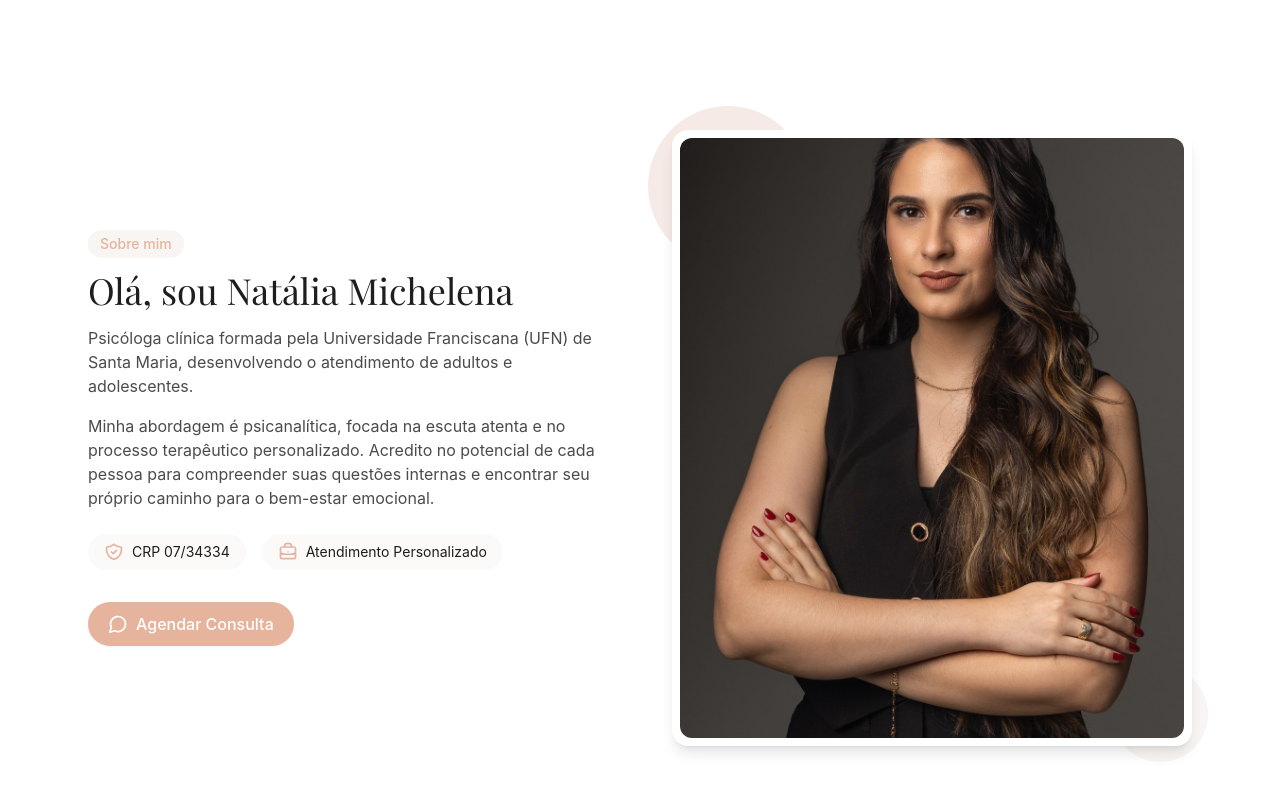
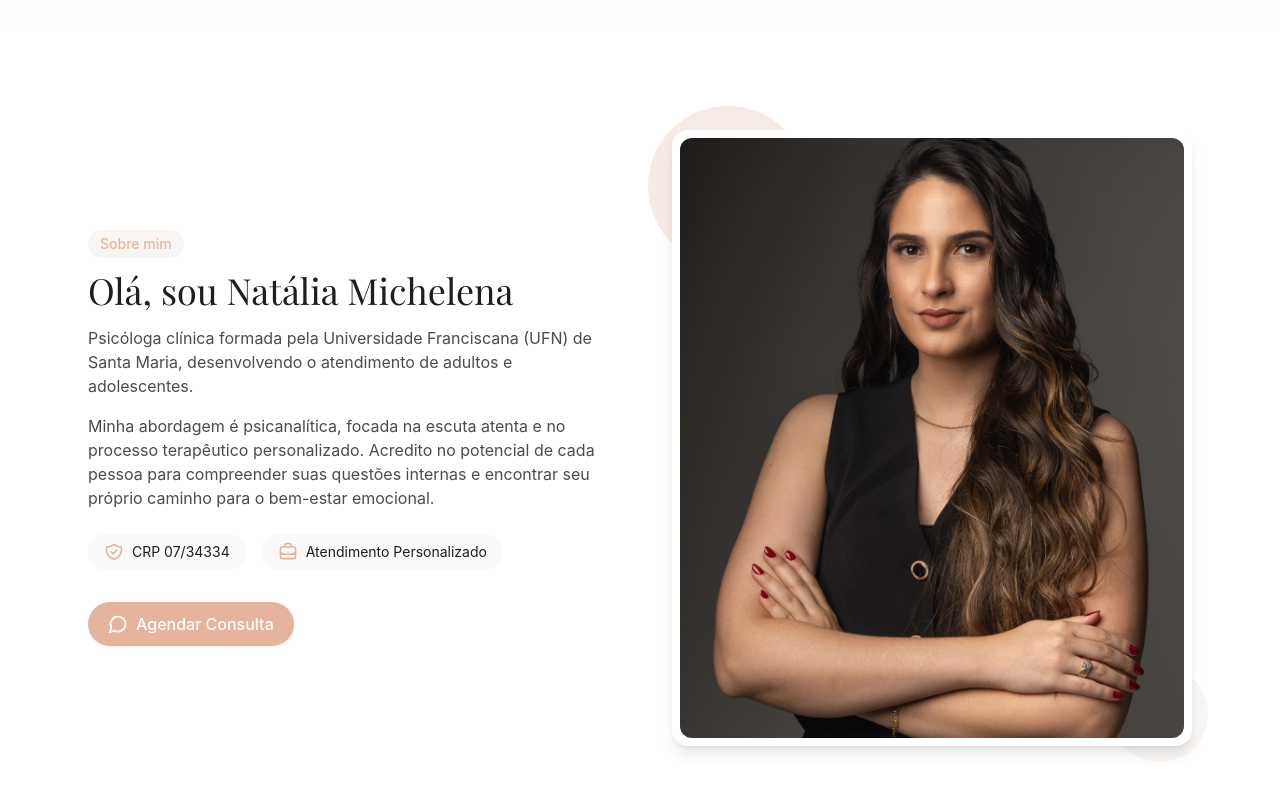
Before and after one commit to ThallesTrafego/psychologix-connect, a React (Vite) app: page / in a window 1280 px wide. Shown: the part 886-1686 px from the top of the page. Built offline with nearby package versions, Linux system fonts and the light colour scheme.

Commit message:
Update image asset
Updates the image used in the application.

```diff
--- a/src/components/About.tsx
+++ b/src/components/About.tsx
@@ -72,7 +72,7 @@ const About = () => {
               <div className="absolute -bottom-4 -right-4 w-24 h-24 bg-psycho-light rounded-full z-0"></div>
               <div className="relative z-10 rounded-2xl overflow-hidden shadow-lg bg-white p-2">
                 <img
-                  src="/lovable-uploads/ff94bf69-8cb6-4bd0-b92e-fa377be9af7e.png"
+                  src="/lovable-uploads/31790d45-37d0-4e5a-87cc-4ad666a16abb.png"
                   alt="Natália Michelena, psicóloga em Santa Maria especializada em terapia psicanalítica"
                   className="w-full h-auto object-cover rounded-xl aspect-[3/4]"
                   style={{ maxHeight: '600px' }}
```
Also changed, not shown: public/lovable-uploads/31790d45-37d0-4e5a-87cc-4ad666a16abb.png (added).
